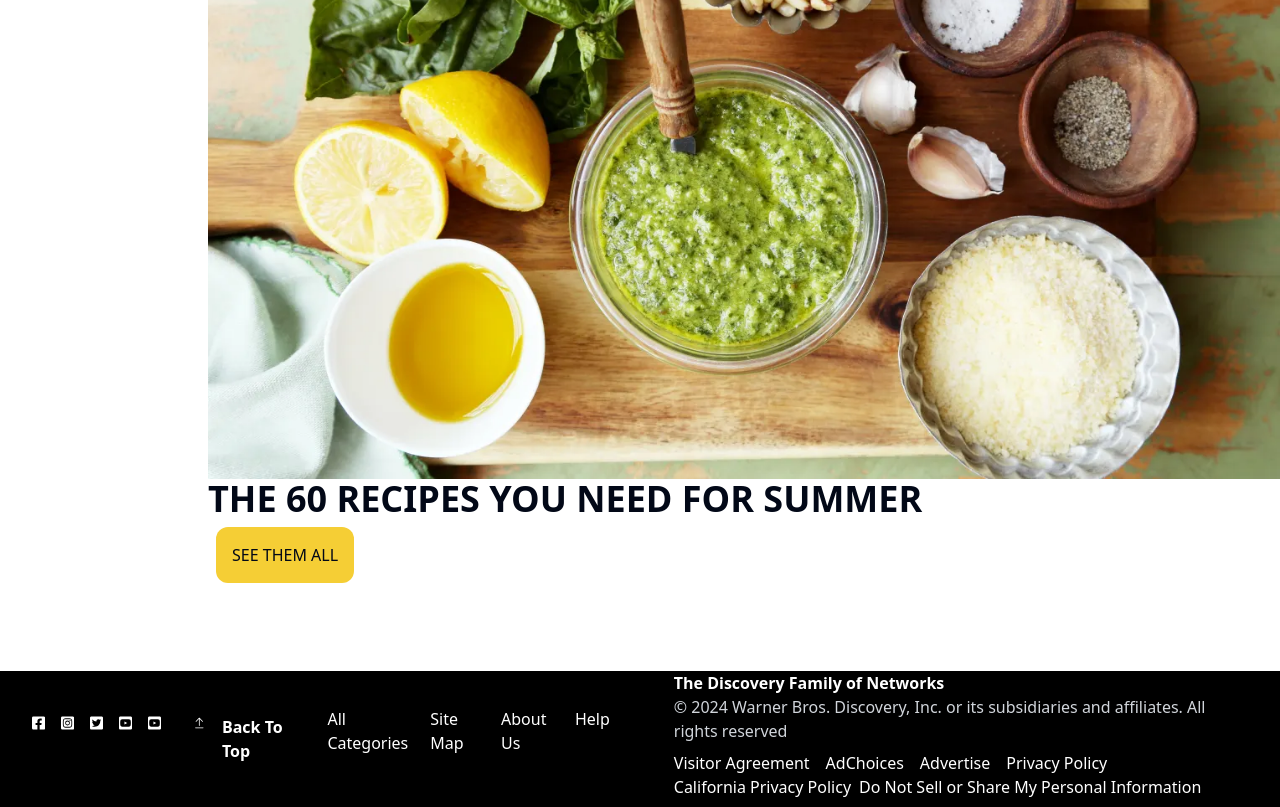
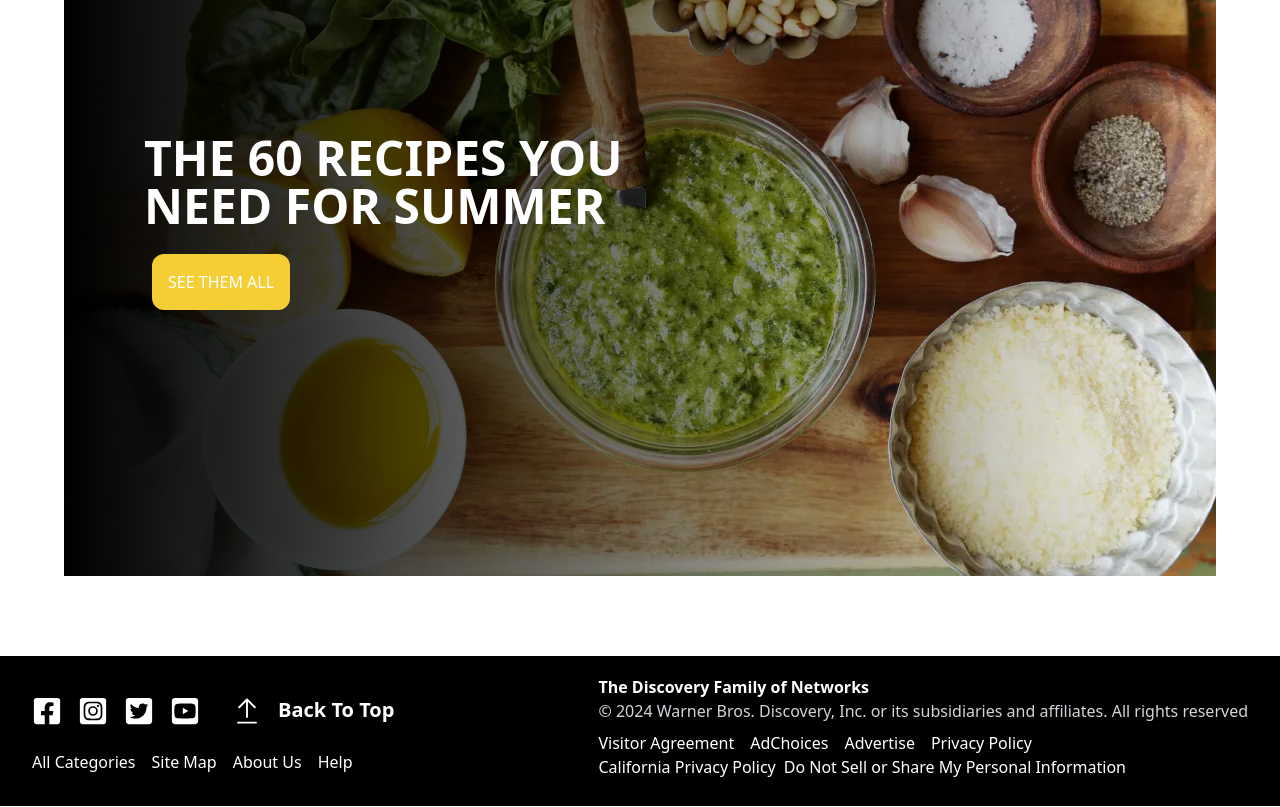
Before and after one commit to ROHAN-2497/world-food, a React (Vite) app: page / in a window 1280 px wide. Shown: the part 300-1107 px from the top of the page. Built offline with nearby package versions, Linux system fonts and the light colour scheme.

Commit message:
Banner Complete

```diff
--- a/src/Shared/Footer.jsx
+++ b/src/Shared/Footer.jsx
@@ -8,17 +8,16 @@ import {
 import { GoMoveToTop } from "react-icons/go";
 const Footer = () => {
   return (
-    <div className="flex text-white items-center justify-between mt-20 bg-black">
-      <div className="flex justify-center gap-4 p-8">
-        <div className="flex gap-4 py-2 ">
+    <div className="flex flex-wrap text-white items-center justify-between mt-20 bg-black">
+      <div className="flex flex-col justify-center gap-4 p-8">
+        <div className="flex gap-4 py-2 text-3xl ">
           <FaFacebookSquare />
           <FaInstagramSquare />
           <FaTwitterSquare />
           <FaYoutubeSquare />
-          <FaYoutubeSquare />
           <div className="flex px-4 gap-4">
             <GoMoveToTop></GoMoveToTop>{" "}
-            <h3 className="text-1xl font-semibold">Back To Top</h3>
+            <h3 className="text-xl font-semibold">Back To Top</h3>
           </div>
         </div>
         <div className="flex gap-4">
--- a/src/Shared/Navbar.jsx
+++ b/src/Shared/Navbar.jsx
@@ -23,7 +23,7 @@ const Navbar = () => {
       <h1 className="w-full text-3xl font-bold text-white">World Food.</h1>
 
       {/* Desktop Navigation */}
-      <ul className="hidden md:flex pr-20">
+      <ul className="hidden md:flex  pr-20">
         {navItems.map((item) => (
           <li
             key={item.id}
--- /dev/null
+++ b/src/components/Banner/Banner.css
@@ -0,0 +1,5 @@
+.banner {
+  background-image: url("/public/meZe5dADRvChZPDSwEdD_0S9A7987.webp");
+  height: 700px;
+  width: 90%;
+}
--- a/src/components/Banner/Banner.jsx
+++ b/src/components/Banner/Banner.jsx
@@ -1,14 +1,14 @@
+import "./Banner.css";
 const Banner = () => {
   return (
-    <div className="m-20 ml-52 mx-auto">
+    <div className="banner bg-fixed mx-auto mt-20">
       {" "}
-      <img src="/public/meZe5dADRvChZPDSwEdD_0S9A7987.webp" alt="" />
-      <div className="-py-20">
+      <div className="md:flex flex-col text-white gap-4 pl-20 justify-center bg-gradient-to-r from-black bg-opacity-10 h-full  items-start ">
         {" "}
-        <h2 className="text-4xl font-semibold ">
-          THE 60 RECIPES YOU NEED FOR SUMMER
+        <h2 className=" text-5xl font-semibold ">
+          THE 60 RECIPES YOU <br /> NEED FOR SUMMER
         </h2>
-        <button className="p-4 bg-[#f5ce35] hover:bg-white rounded-xl m-2 cursor-pointer duration-300 hover:text-black">
+        <button className="p-4 bg-[#f5ce35]  hover:bg-white rounded-xl m-2 cursor-pointer duration-300 hover:text-black">
           SEE THEM ALL
         </button>
       </div>
```
